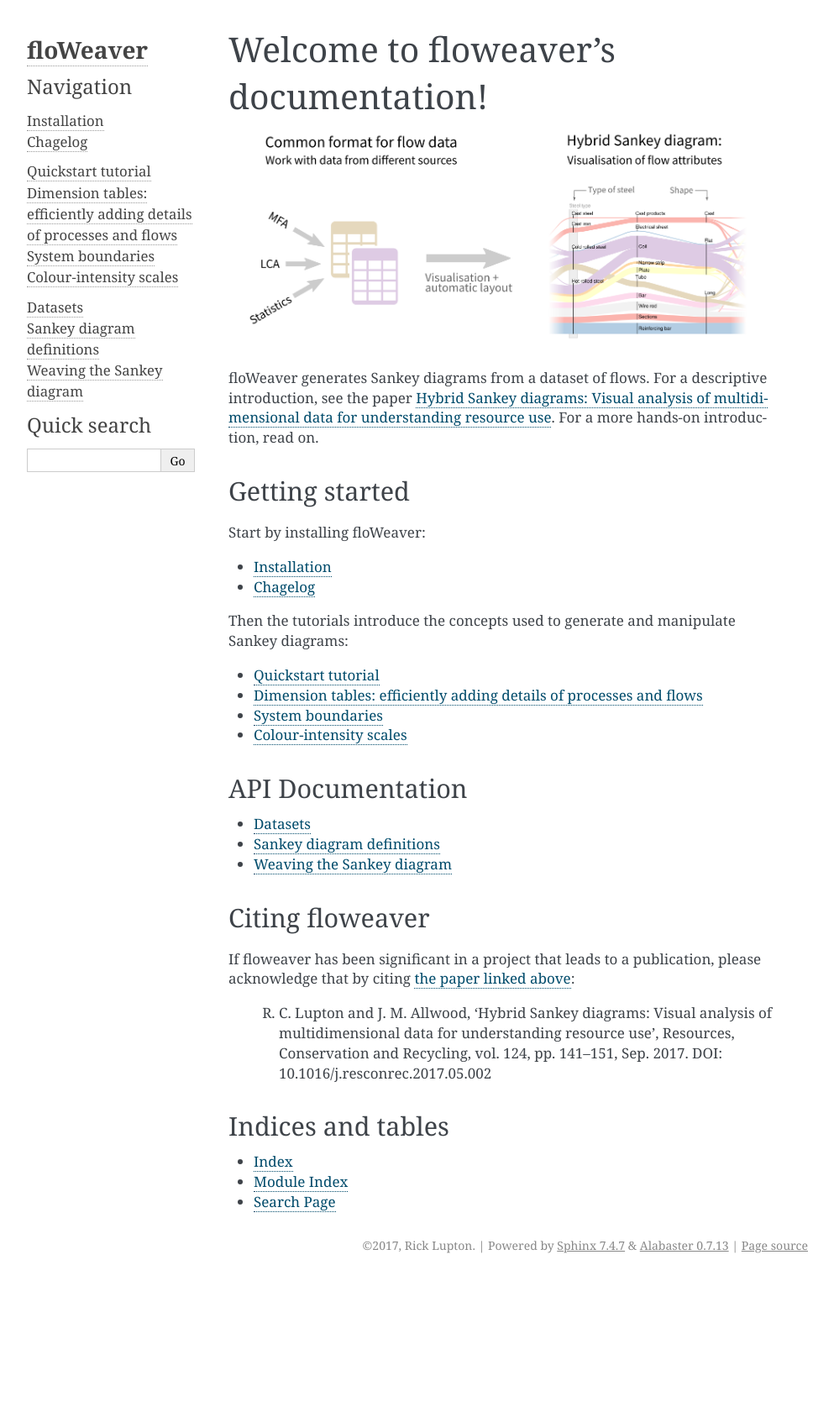
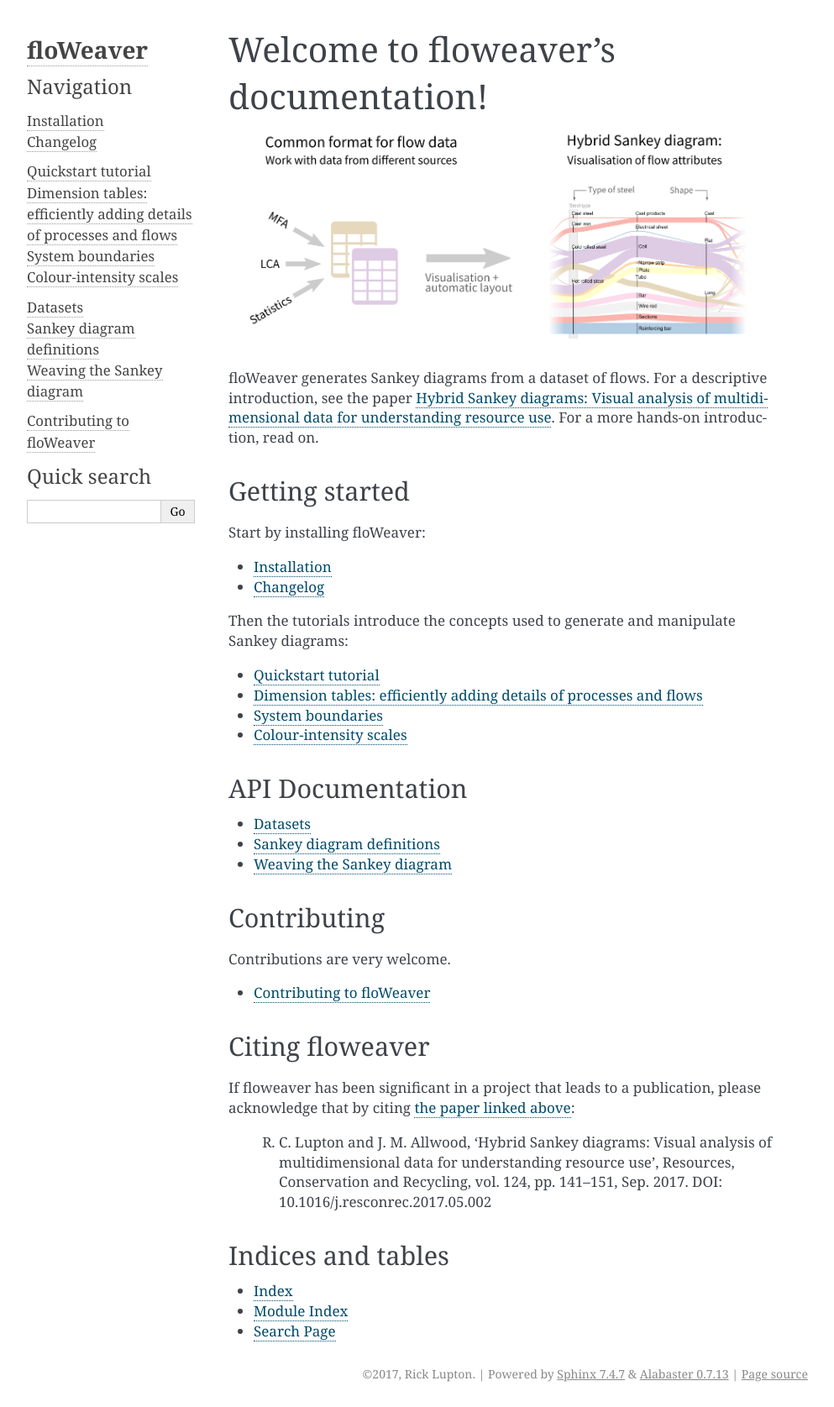
Before and after one commit to ricklupton/floweaver, a Sphinx documentation site: the page built from docs/index.rst, in a window 1280 px wide. Shown: the whole page at 84% size, without its empty margins (148-1141 px from the left). Built offline with Sphinx 7.4.7, drawn with Linux system fonts in a browser that asks for light colours; a script that is not in the unit is left out; comment, search, counter and statistics services are not loaded; before the commit the page ends 1522 px from its top, so only the background shows below that.

Commit message:
Update README and add contributing docs

```diff
--- a/docs/changes.rst
+++ b/docs/changes.rst
@@ -1,5 +1,5 @@
-Chagelog
-========
+Changelog
+=========
 
 v2.0.0 (renamed to floWeaver)
 -----------------------------
--- a/docs/index.rst
+++ b/docs/index.rst
@@ -45,6 +45,16 @@
    sdd
    weave
 
+Contributing
+------------
+
+Contributions are very welcome.
+
+.. toctree::
+   :titlesonly:
+
+   contributing
+
 Citing floweaver
 -----------------
 
```
Also changed, not shown: README.rst (+32 -28 lines), docs/contributing.rst (added, +28 -0 lines).
